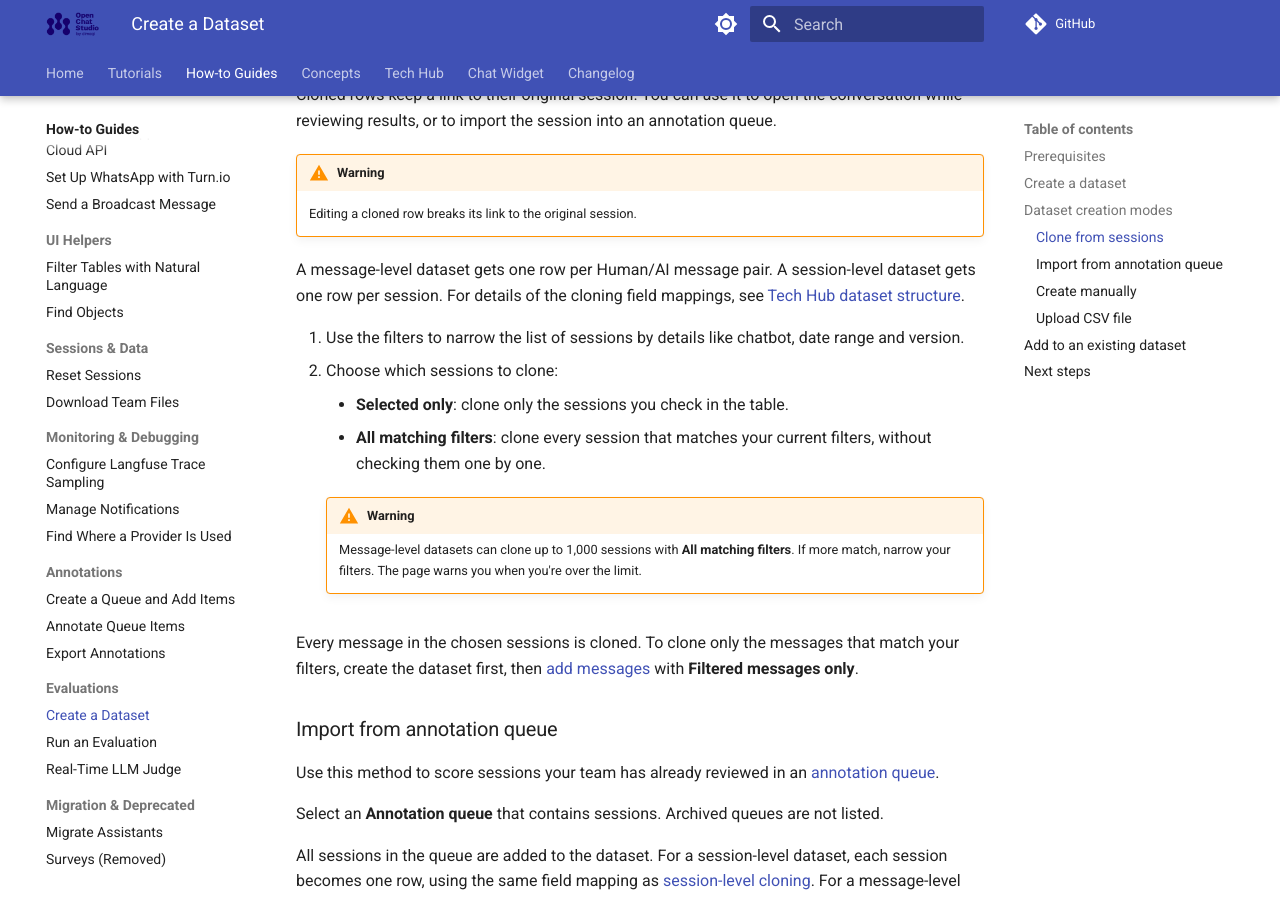
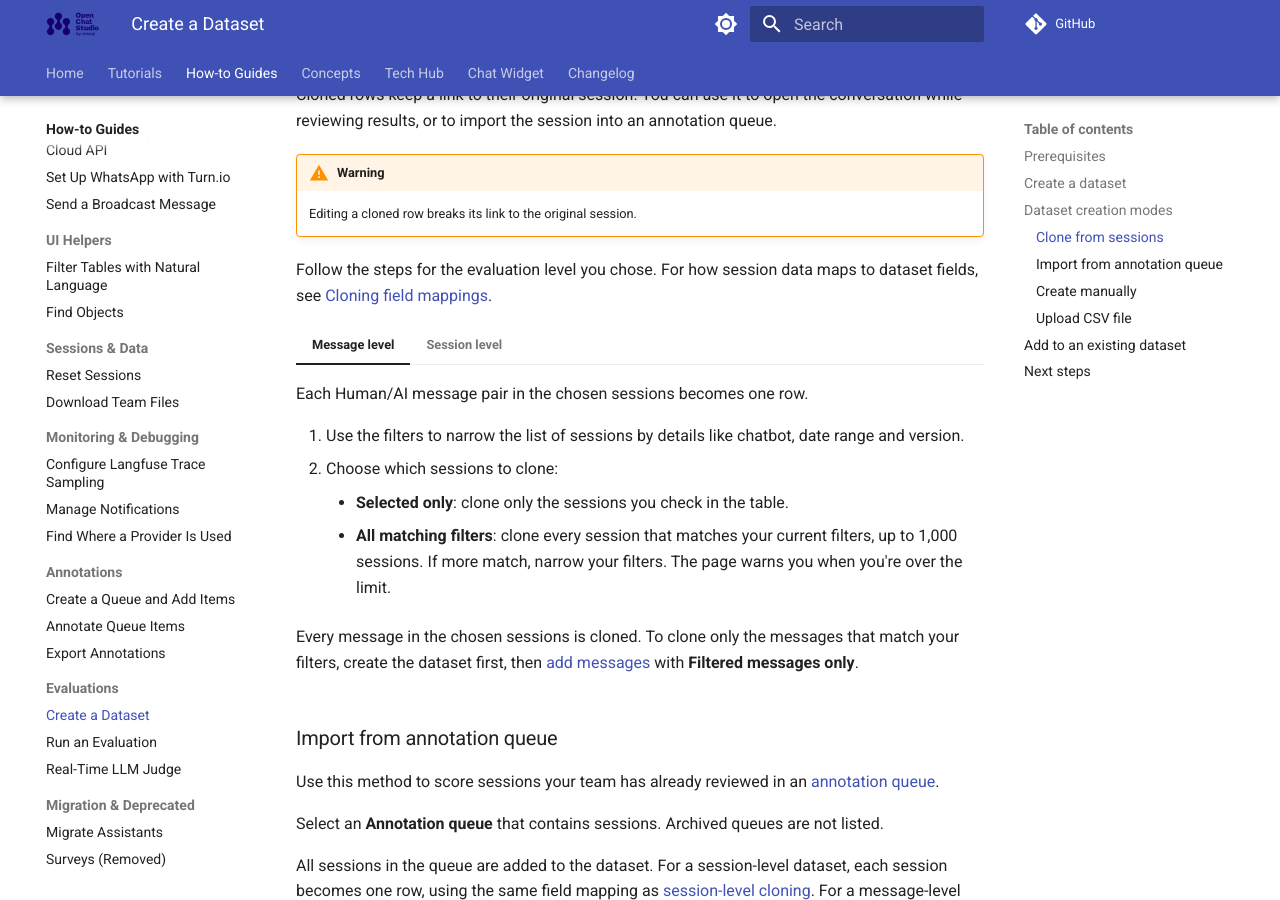
Before and after one commit to dimagi/open-chat-studio-docs, an MkDocs documentation site: the page built from docs/how-to/evaluations/create-a-dataset.md, in a window 1280 px wide and 900 px high, scrolled down 1120 px. Built offline with MkDocs 1.6.1 and Material for MkDocs 9.7.7, drawn with Linux system fonts in a browser that asks for light colours; a script that is not in the unit is left out; comment, search, counter and statistics services are not loaded; some of the changed text lies outside the part shown.

Commit message:
Readablity: Using tabs - to separate Message-level from Session-level details

```diff
--- a/docs/how-to/evaluations/create-a-dataset.md
+++ b/docs/how-to/evaluations/create-a-dataset.md
@@ -35,17 +35,27 @@
 !!! warning
     Editing a cloned row breaks its link to the original session.
 
-A message-level dataset gets one row per Human/AI message pair. A session-level dataset gets one row per session. For details of the cloning field mappings, see [Tech Hub dataset structure](../../tech-hub/evaluations/dataset-structure.md#cloning-field-mappings).
+Follow the steps for the evaluation level you chose. For how session data maps to dataset fields, see [Cloning field mappings](../../tech-hub/evaluations/dataset-structure.md#cloning-field-mappings).
 
-1. Use the filters to narrow the list of sessions by details like chatbot, date range and version.
-2. Choose which sessions to clone:
-    - **Selected only**: clone only the sessions you check in the table.
-    - **All matching filters**: clone every session that matches your current filters, without checking them one by one.
+=== "Message level"
 
-    !!! warning
-        Message-level datasets can clone up to 1,000 sessions with **All matching filters**. If more match, narrow your filters. The page warns you when you're over the limit.
+    Each Human/AI message pair in the chosen sessions becomes one row.
 
-Every message in the chosen sessions is cloned. To clone only the messages that match your filters, create the dataset first, then [add messages](#add-to-an-existing-dataset) with **Filtered messages only**.
+    1. Use the filters to narrow the list of sessions by details like chatbot, date range and version.
+    2. Choose which sessions to clone:
+        - **Selected only**: clone only the sessions you check in the table.
+        - **All matching filters**: clone every session that matches your current filters, up to 1,000 sessions. If more match, narrow your filters. The page warns you when you're over the limit.
+
+    Every message in the chosen sessions is cloned. To clone only the messages that match your filters, create the dataset first, then [add messages](#add-to-an-existing-dataset) with **Filtered messages only**.
+
+=== "Session level"
+
+    Each chosen session becomes one row.
+
+    1. Use the filters to narrow the list of sessions by details like chatbot, date range and version.
+    2. Choose which sessions to clone:
+        - **Selected only**: clone only the sessions you check in the table.
+        - **All matching filters**: clone every session that matches your current filters. There is no limit on how many sessions this can match.
 
 ### Import from annotation queue
 
@@ -85,22 +95,26 @@
 
 ## Add to an existing dataset
 
-1. Open the dataset.
-2. Click **Add Messages** (message-level) or **Add Sessions** (session-level) and choose a method:
+Follow the steps for your dataset's evaluation level.
 
-    | Option | Message level | Session level |
-    |--------|---------------|---------------|
-    | **Clone from sessions** / **Clone sessions** | Yes | Yes |
-    | **Import from annotation queue** | No | Yes |
-    | **Upload CSV** | Yes | No |
-    | **Add manually** | Yes | No |
+=== "Message level"
 
-When cloning into an existing dataset, you have two options the create form does not offer:
+    1. Open the dataset.
+    2. Click **Add Messages** and choose **Clone from sessions**, **Upload CSV** or **Add manually**.
 
-- **Sample**: add a sample of the matching sessions. Message-level only.
-- **Clone**: when filters are active on a message-level dataset, choose **All messages** or **Filtered messages only**. **Filtered messages only** clones just the messages that match the filters.
+    When cloning, you have two options the create form does not offer:
 
-Click **Add N to dataset** to add the rows. The button shows how many sessions will be added.
+    - **Sample**: add a sample of the matching sessions.
+    - **Clone**: when filters are active, choose **All messages** or **Filtered messages only**. **Filtered messages only** clones just the messages that match the filters.
+
+    Click **Add N to dataset** to add the rows. The button shows how many sessions will be added.
+
+=== "Session level"
+
+    1. Open the dataset.
+    2. Click **Add Sessions** and choose **Clone sessions** or **Import from annotation queue**.
+
+    When cloning, click **Add N to dataset** to add the rows. The button shows how many sessions will be added.
 
 **Export CSV** downloads the dataset's current rows. The **Download Template** link in the upload section gives you the same file, which you can edit and upload as a starting point.
 
```
Also changed, not shown: docs/how-to/evaluations/realtime_llm_judge.md (+1 -1 lines), docs/tech-hub/evaluations/evaluator-reference.md (+19 -19 lines).
